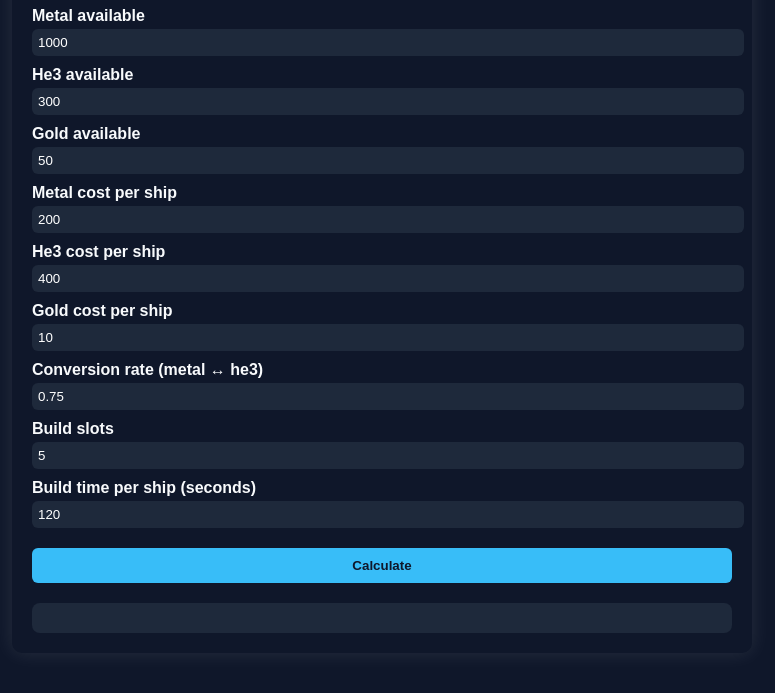
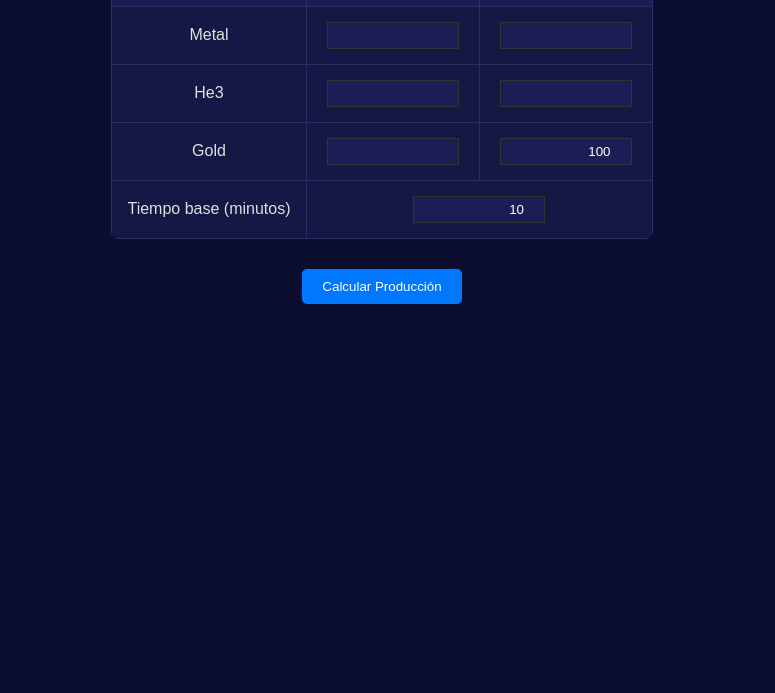
Before and after one commit to fdinapoli/ship-calculator, a plain HTML site: page index.html in a window 1280 px wide. Shown: the part 134-827 px from the top of the page, without its empty margins (258-1033 px from the left). After the commit the page ends 800 px from the top, so only its background shows below. Drawn offline with Linux system fonts and the light colour scheme.

Commit message:
Update index.html

```diff
--- a/index.html
+++ b/index.html
@@ -1,154 +1,143 @@
 <!DOCTYPE html>
-<html lang="en">
+<html lang="es">
 <head>
 <meta charset="UTF-8">
-  <title>Ship Production Calculator</title>
+<meta name="viewport" content="width=device-width, initial-scale=1.0">
+<title>Galaxy Online 2 - Calculadora de Naves</title>
 <style>
   body {
     font-family: Arial, sans-serif;
-      background: #0f172a;
-      color: #f8fafc;
-      max-width: 700px;
-      margin: 40px auto;
+    background: #0b0e2e;
+    color: #e0e0e0;
+    margin: 0;
     padding: 20px;
-      border-radius: 10px;
-      box-shadow: 0 0 20px rgba(255,255,255,0.1);
+    text-align: center;
   }
   h1 {
-      text-align: center;
-      color: #38bdf8;
-    }
-    label {
-      display: block;
-      margin-top: 10px;
-      font-weight: bold;
+    color: #00b4ff;
   }
   input {
-      width: 100%;
-      padding: 6px;
-      margin-top: 4px;
-      border-radius: 6px;
-      border: none;
-      background: #1e293b;
+    width: 120px;
+    padding: 5px;
+    margin: 5px;
+    text-align: right;
+    background: #1a1e55;
+    border: 1px solid #333;
     color: white;
   }
+  table {
+    margin: 20px auto;
+    border-collapse: collapse;
+    background: #141845;
+    border-radius: 8px;
+    overflow: hidden;
+  }
+  th, td {
+    border: 1px solid #2a2e65;
+    padding: 10px 15px;
+  }
+  th {
+    background: #1a1e55;
+  }
   button {
-      margin-top: 20px;
-      padding: 10px 15px;
-      background: #38bdf8;
-      color: #0f172a;
-      font-weight: bold;
+    margin-top: 10px;
+    padding: 10px 20px;
+    background: #0077ff;
     border: none;
-      border-radius: 6px;
+    color: white;
     cursor: pointer;
-      width: 100%;
+    border-radius: 5px;
   }
   button:hover {
-      background: #7dd3fc;
+    background: #0099ff;
   }
-    .result {
-      background: #1e293b;
+  #result {
     margin-top: 20px;
-      padding: 15px;
-      border-radius: 8px;
-      line-height: 1.6;
+    font-size: 18px;
   }
 </style>
 </head>
 <body>
+  <h1>🚀 Calculadora de Naves - Galaxy Online 2</h1>
 
-  <h1>🚀 Ship Production Calculator</h1>
+  <table>
+    <tr><th>Recurso</th><th>Disponible</th><th>Costo por nave</th></tr>
+    <tr>
+      <td>Metal</td>
+      <td><input type="number" id="metal" value="10_000_000"></td>
+      <td><input type="number" id="costMetal" value="2_000"></td>
+    </tr>
+    <tr>
+      <td>He3</td>
+      <td><input type="number" id="he3" value="5_000_000"></td>
+      <td><input type="number" id="costHe3" value="1_000"></td>
+    </tr>
+    <tr>
+      <td>Gold</td>
+      <td><input type="number" id="gold" value="500_000"></td>
+      <td><input type="number" id="costGold" value="100"></td>
+    </tr>
+    <tr>
+      <td>Tiempo base (minutos)</td>
+      <td colspan="2"><input type="number" id="baseTime" value="10"></td>
+    </tr>
+  </table>
 
-  <label>Metal available</label>
-  <input type="number" id="metal" value="1000">
+  <button onclick="calcular()">Calcular Producción</button>
 
-  <label>He3 available</label>
-  <input type="number" id="he3" value="300">
-
-  <label>Gold available</label>
-  <input type="number" id="gold" value="50">
-
-  <label>Metal cost per ship</label>
-  <input type="number" id="metalCost" value="200">
-
-  <label>He3 cost per ship</label>
-  <input type="number" id="he3Cost" value="400">
-
-  <label>Gold cost per ship</label>
-  <input type="number" id="goldCost" value="10">
-
-  <label>Conversion rate (metal ↔ he3)</label>
-  <input type="number" id="conversionRate" step="0.01" value="0.75">
-
-  <label>Build slots</label>
-  <input type="number" id="buildSlots" value="5">
-
-  <label>Build time per ship (seconds)</label>
-  <input type="number" id="buildTime" value="120">
-
-  <button onclick="calculate()">Calculate</button>
-
-  <div class="result" id="result"></div>
+  <div id="result"></div>
 
 <script>
-    function calculate() {
-      const metal = parseFloat(document.getElementById('metal').value);
-      const he3 = parseFloat(document.getElementById('he3').value);
-      const gold = parseFloat(document.getElementById('gold').value);
-
-      const metalCost = parseFloat(document.getElementById('metalCost').value);
-      const he3Cost = parseFloat(document.getElementById('he3Cost').value);
-      const goldCost = parseFloat(document.getElementById('goldCost').value);
-
-      const convRate = parseFloat(document.getElementById('conversionRate').value);
-      const buildSlots = parseInt(document.getElementById('buildSlots').value);
-      const buildTime = parseFloat(document.getElementById('buildTime').value);
-
-      // Solve for X: (metal - X)/metalCost = (he3 + X*convRate)/he3Cost
-      const X = (metal / metalCost - he3 / he3Cost) /
-                (1.0 / metalCost + convRate / he3Cost);
-
-      const finalMetal = metal - X;
-      const finalHe3 = he3 + X * convRate;
-
-      let strategy;
-      if (X > 0) {
-        strategy = `Convert ${X.toFixed(2)} metal to he3.`;
-      } else if (X < 0) {
-        strategy = `Convert ${(-X).toFixed(2)} he3 to metal.`;
-      } else {
-        strategy = "No conversion needed.";
+function formatNumber(num) {
+  return num.toLocaleString("es-ES");
 }
 
-      const ships = Math.floor(Math.min(
-        finalMetal / metalCost,
-        finalHe3 / he3Cost,
-        gold / goldCost
-      ));
+function calcular() {
+  const metal = +document.getElementById("metal").value;
+  const he3 = +document.getElementById("he3").value;
+  const gold = +document.getElementById("gold").value;
+  const costMetal = +document.getElementById("costMetal").value;
+  const costHe3 = +document.getElementById("costHe3").value;
+  const costGold = +document.getElementById("costGold").value;
+  const baseTime = +document.getElementById("baseTime").value;
 
-      const limitMetal = finalMetal / metalCost;
-      const limitHe3 = finalHe3 / he3Cost;
-      const limitGold = gold / goldCost;
+  const maxMetal = Math.floor(metal / costMetal);
+  const maxHe3 = Math.floor(he3 / costHe3);
+  const maxGold = Math.floor(gold / costGold);
 
-      let limiting;
-      if (limitGold <= limitMetal && limitGold <= limitHe3) limiting = "Gold";
-      else if (limitMetal <= limitHe3) limiting = "Metal";
-      else limiting = "He3";
+  const totalShips = Math.min(maxMetal, maxHe3, maxGold);
 
-      const totalBatches = Math.ceil(ships / buildSlots);
-      const totalTime = totalBatches * buildTime;
+  let limitante = "";
+  if (totalShips === maxMetal) limitante = "Metal";
+  else if (totalShips === maxHe3) limitante = "He3";
+  else limitante = "Gold";
 
-      const minutes = Math.floor(totalTime / 60);
-      const seconds = Math.floor(totalTime % 60);
+  const slots = 5;
+  const shipsPerSlot = Math.floor(totalShips / slots);
+  const remainder = totalShips % slots;
 
-      document.getElementById('result').innerHTML = `
-        <strong>You can build:</strong> ${ships} ships<br>
-        <strong>Strategy:</strong> ${strategy}<br>
-        <strong>Limiting resource:</strong> ${limiting}<br>
-        <strong>Build slots:</strong> ${buildSlots}<br>
-        <strong>Build time per ship:</strong> ${buildTime} sec<br>
-        <strong>Total build time:</strong> ${totalTime.toFixed(2)} sec (${minutes}m ${seconds}s)
+  let html = `
+    <h2>Resultados</h2>
+    <p>Recurso limitante: <b style="color:#00b4ff">${limitante}</b></p>
+    <p>Total de naves posibles: <b>${formatNumber(totalShips)}</b></p>
+    <p>Distribución en ${slots} slots:</p>
+    <table>
+      <tr><th>Slot</th><th>Naves</th><th>Tiempo (minutos)</th></tr>
   `;
+
+  for (let i = 1; i <= slots; i++) {
+    const naves = shipsPerSlot + (i <= remainder ? 1 : 0);
+    const tiempo = baseTime * naves;
+    html += `<tr>
+      <td>${i}</td>
+      <td>${formatNumber(naves)}</td>
+      <td>${formatNumber(tiempo)}</td>
+    </tr>`;
+  }
+
+  html += "</table>";
+
+  document.getElementById("result").innerHTML = html;
 }
 </script>
 </body>
```
Lines whose indentation alone changed are shown as unchanged.
